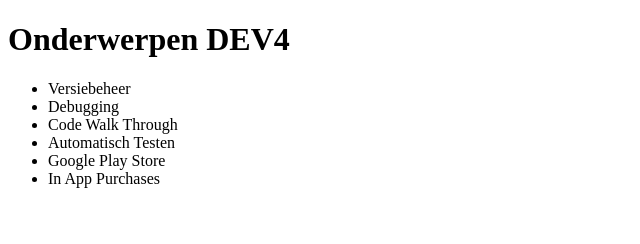
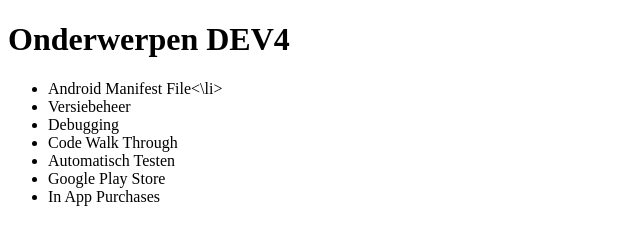
Before and after one commit to bobeleveld/demo, a plain HTML site: page index.html in a window 1280 px wide. Shown: the whole page, without its empty margins (0-640 px from the left). Drawn offline with Linux system fonts and the light colour scheme.

Commit message:
nog iets toegevoegd

```diff
--- a/index.html
+++ b/index.html
@@ -5,6 +5,7 @@
 <BODY>
 <h1>Onderwerpen DEV4</h1>
 <ul>
+  <li>Android Manifest File<\li>
   <li>Versiebeheer</li>
   <li>Debugging</li>
   <li>Code Walk Through</li>
```
